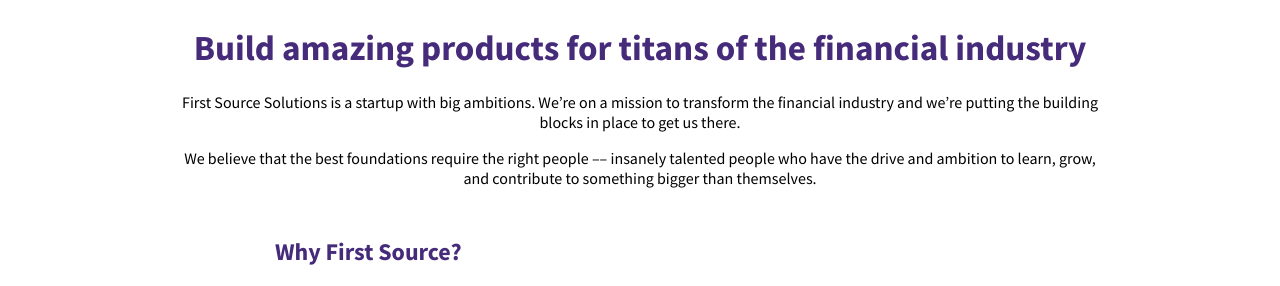
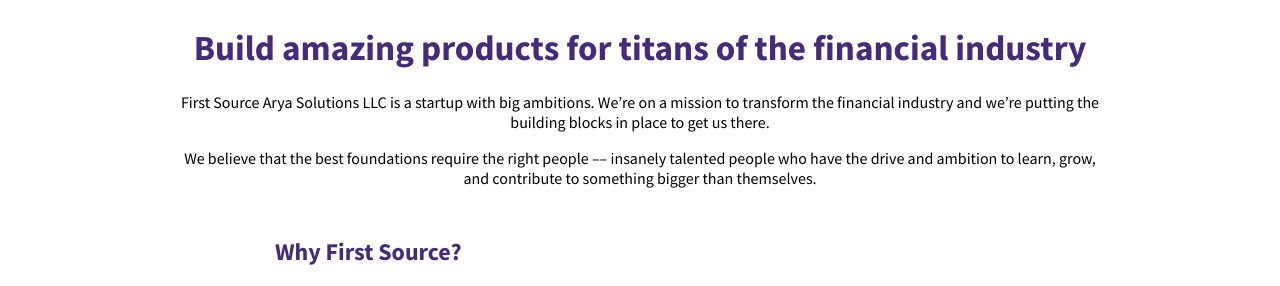
Before and after one commit to shayan-binary/firstsource, a Jekyll site: the page built from careers.html, in a window 1280 px wide. Shown: the part 369-655 px from the top of the page. Built offline with Jekyll 4.4.1, drawn with Linux system fonts in a browser that asks for light colours.

Commit message:
change company name

```diff
--- a/_config.yml
+++ b/_config.yml
@@ -1,6 +1,6 @@
 baseurl: ""
 url: https://www.firstsource.io/
-title: First source
+title: First Source Arya Solutions LLC
 email: ashkan@binary.com
 author: Ashkan
 description: "We are one of the leading software development centers in Iran. Specialising in financial software development for the international market, we develop best-in-class software solutions using state-in-the-art technologies."
--- a/about.html
+++ b/about.html
@@ -1,6 +1,6 @@
 ---
 layout: default
-title: First Source Solutions | About Us
+title: First Source Arya Solutions LLC | About Us
 subTitle: Developing world-class software for the financial industry
 ---
 <section class="intro-header about">
@@ -23,7 +23,7 @@
   <div class="row justify-content-md-center">
     <div class="col-md-6 align-self-center">
       <p class="text-center">
-        First Source Solutions is an elite software development company that operates at the intersection of finance and technology.
+        First Source Arya Solutions LLC is an elite software development company that operates at the intersection of finance and technology.
       </p>
     </div>
   </div>
--- a/careers.html
+++ b/careers.html
@@ -1,6 +1,6 @@
 ---
 layout: default
-title: First Source Solutions | Careers
+title: First Source Arya Solutions LLC | Careers
 ---
 <section class="intro-header careers">
   <div class="container align-items-center">
@@ -22,7 +22,7 @@
   <div class="row justify-content-md-center">
     <div class="col-sm-10">
       <p class="text-center">
-        First Source Solutions is a startup with big ambitions. We’re on a mission to transform the financial industry and we’re putting the building blocks in place to get us there.
+        First Source Arya Solutions LLC is a startup with big ambitions. We’re on a mission to transform the financial industry and we’re putting the building blocks in place to get us there.
       </p>
       <p class="text-center">We believe that the best foundations require the right people –– insanely talented people who have the drive and ambition to learn, grow, and contribute to something bigger than themselves.</p>
     </div>
@@ -135,9 +135,9 @@
           </div>
           <div id="collapseOne" class="panel-collapse collapse in" role="tabpanel" aria-labelledby="headingOne">
             <div class="panel-body">
-              <p>First Source Solutions is seeking a driven, creative, and proactive Senior Front-End Developer to develop advanced applications and interfaces for our clients, as well as solve complex technical challenges related to our clients’ products.</p>
-              <p class="title">About First Source Solutions LLC</p>
-              <p>First Source Solutions is a startup with big ambitions. We’re on a mission to transform the global financial industry by developing state-of-the-art software solutions that make financial services more accessible to everyone.
+              <p>First Source Arya Solutions LLC is seeking a driven, creative, and proactive Senior Front-End Developer to develop advanced applications and interfaces for our clients, as well as solve complex technical challenges related to our clients’ products.</p>
+              <p class="title">About First Source Arya Solutions LLC LLC</p>
+              <p>First Source Arya Solutions LLC is a startup with big ambitions. We’re on a mission to transform the global financial industry by developing state-of-the-art software solutions that make financial services more accessible to everyone.
               </p>
               <p>Working at First Source gives you more responsibilities and opportunities to help you realise your full potential. You’ll be able to learn and improve every day from doing a lot of different things in a fast-paced, startup environment that
                 values tenacity, creativity, and hard work.</p>
@@ -208,10 +208,10 @@
           </div>
           <div id="collapseTwo" class="panel-collapse collapse in" role="tabpanel" aria-labelledby="headingTwo">
             <div class="panel-body">
-              <p>First Source Solutions LLC is seeking a driven, proactive, and highly-experienced Senior Perl Developer to write robust, high-quality, and production-ready code that powers our clients’ websites and applications.
+              <p>First Source Arya Solutions LLC LLC is seeking a driven, proactive, and highly-experienced Senior Perl Developer to write robust, high-quality, and production-ready code that powers our clients’ websites and applications.
               </p>
-              <p class="title">About First Source Solutions LLC</p>
-              <p>First Source Solutions is a startup with big ambitions. We’re on a mission to transform the global financial industry by developing state-of-the-art software solutions that make financial services more accessible to everyone.
+              <p class="title">About First Source Arya Solutions LLC LLC</p>
+              <p>First Source Arya Solutions LLC is a startup with big ambitions. We’re on a mission to transform the global financial industry by developing state-of-the-art software solutions that make financial services more accessible to everyone.
               </p>
               <p>Working at First Source gives you more responsibilities and opportunities to help you realise your full potential. You’ll be able to learn and improve every day from doing a lot of different things in a fast-paced, startup environment that
                 values tenacity, creativity, and hard work.
@@ -277,10 +277,10 @@
           </div>
           <div id="collapseThree" class="panel-collapse collapse in" role="tabpanel" aria-labelledby="headingThree">
             <div class="panel-body">
-              <p>First Source Solutions LLC is seeking a driven, proactive, and highly-experienced Senior Perl Developer to write robust, high-quality, and production-ready code that powers our clients’ websites and applications.
+              <p>First Source Arya Solutions LLC LLC is seeking a driven, proactive, and highly-experienced Senior Perl Developer to write robust, high-quality, and production-ready code that powers our clients’ websites and applications.
               </p>
-              <p class="title">About First Source Solutions LLC</p>
-              <p>First Source Solutions is a startup with big ambitions. We’re on a mission to transform the global financial industry by developing state-of-the-art software solutions that make financial services more accessible to everyone.
+              <p class="title">About First Source Arya Solutions LLC LLC</p>
+              <p>First Source Arya Solutions LLC is a startup with big ambitions. We’re on a mission to transform the global financial industry by developing state-of-the-art software solutions that make financial services more accessible to everyone.
               </p>
               <p>Working at First Source gives you more responsibilities and opportunities to help you realise your full potential. You’ll be able to learn and improve every day from doing a lot of different things in a fast-paced, startup environment that
                 values tenacity, creativity, and hard work.
@@ -378,10 +378,10 @@
           </div>
           <div id="collapseFour" class="panel-collapse collapse in" role="tabpanel" aria-labelledby="headingFour">
             <div class="panel-body">
-              <p>First Source Solutions LLC is seeking a detail-oriented, proactive, and organised General Affairs & Human Resource Executive. You will lead, execute, and support a wide range of HR-related and administrative tasks that are essential to the
+              <p>First Source Arya Solutions LLC LLC is seeking a detail-oriented, proactive, and organised General Affairs & Human Resource Executive. You will lead, execute, and support a wide range of HR-related and administrative tasks that are essential to the
                 smooth operations and growth of our office in Tehran.</p>
-              <p class="title">About First Source Solutions LLC</p>
-              <p>First Source Solutions is a startup with big ambitions. We’re on a mission to transform the global financial industry by developing state-of-the-art software solutions that make financial services more accessible to everyone.
+              <p class="title">About First Source Arya Solutions LLC LLC</p>
+              <p>First Source Arya Solutions LLC is a startup with big ambitions. We’re on a mission to transform the global financial industry by developing state-of-the-art software solutions that make financial services more accessible to everyone.
               </p>
               <p>Working at First Source gives you more responsibilities and opportunities to help you realise your full potential. You’ll be able to learn and improve every day from doing a lot of different things in a fast-paced, startup environment that
                 values tenacity, creativity, and hard work.
--- a/contact.html
+++ b/contact.html
@@ -1,6 +1,6 @@
 ---
 layout: default
-title: First Source Solutions | Contact Us
+title: First Source Arya Solutions LLC | Contact Us
 ---
 <section class="intro-header contact">
     <div class="container align-items-center">
--- a/index.html
+++ b/index.html
@@ -1,6 +1,6 @@
 ---
 layout: default
-title: First Source Solutions
+title: First Source Arya Solutions LLC
 subTitle: Developing world-class software for the financial industry
 ---
 <section class="intro-header home">
@@ -36,7 +36,7 @@
       <div class="layout-text right">
         <div class="content">
         <h3 class="reverse_color">About us</h3>
-        <p class="reverse_color">First Source Solutions is an elite software development company that operates at the intersection of finance and technology.
+        <p class="reverse_color">First Source Arya Solutions LLC is an elite software development company that operates at the intersection of finance and technology.
         </p>
         <p><a href= {{ "/about" | prepend: site.github.url | replace: 'http://', 'https://'}} >Learn More<img class="arrow" src= {{ "/img/icons/arrow-icon.svg" | prepend: site.github.url | replace: 'http://', 'https://' }} alt=""></a></p></div>
         <div class="triangle-bottomright"></div>
--- a/services.html
+++ b/services.html
@@ -1,6 +1,6 @@
 ---
 layout: default
-title: First Source Solutions | Services
+title: First Source Arya Solutions LLC | Services
 ---
 <section class="container justify-content-md-center mt-3">
   <div class="row">
@@ -11,7 +11,7 @@
   </div>
   <div class="row justify-content-md-center mb-4 mt-4">
     <div class="col-md-8">
-      <p>First Source Solutions is the software engineering team that the financial industry needs –– offering elegant, end-to-end technological solutions that help our clients to build better software, manage their infrastructure, and increase their bottom line.</p>
+      <p>First Source Arya Solutions LLC is the software engineering team that the financial industry needs –– offering elegant, end-to-end technological solutions that help our clients to build better software, manage their infrastructure, and increase their bottom line.</p>
     </div>
   </div>
 </section>
```
